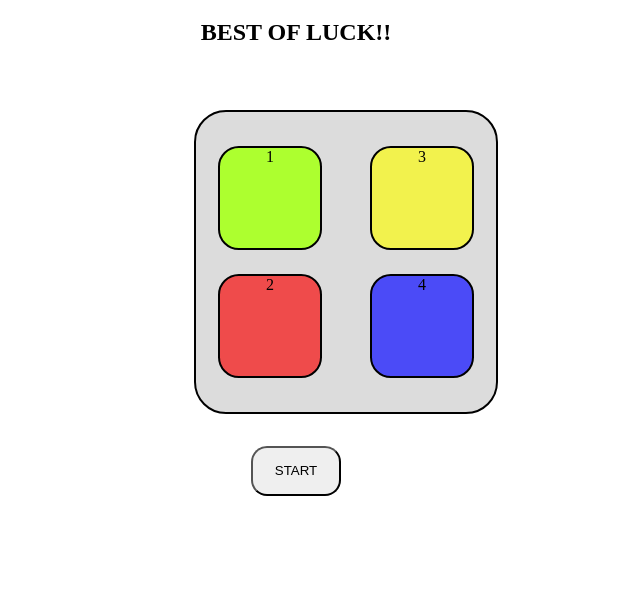
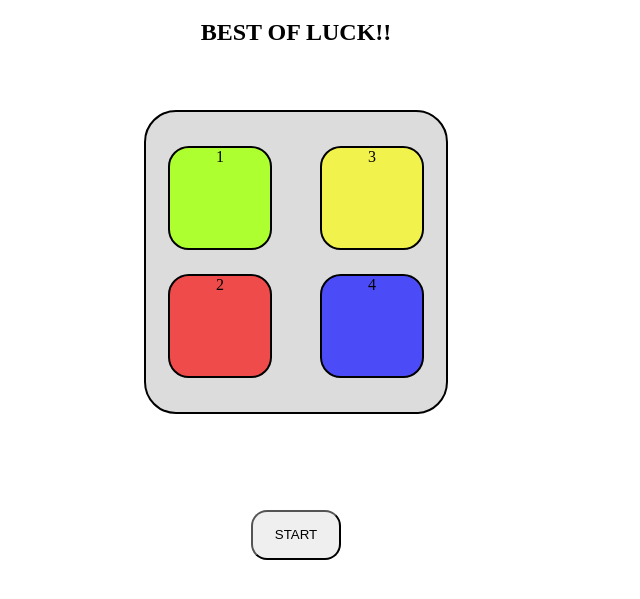
Before and after one commit to Saniyazehra30/Simon_Say_Game, a plain HTML site: page docs/index.html in a window 1280 px wide. Shown: the part 61-660 px from the top of the page, without its empty margins (344-984 px from the left). Drawn offline with Linux system fonts and the light colour scheme.

Commit message:
Update playGame.css

```diff
--- a/docs/playGame.css
+++ b/docs/playGame.css
@@ -5,7 +5,7 @@ body {
   text-align: center;
 }
 .outerDiv {
-  margin: 4rem 0 0 530px;
+  margin: 4rem auto;
   border-radius: 2rem;
   background-color: gainsboro;
   height: 300px;
```
